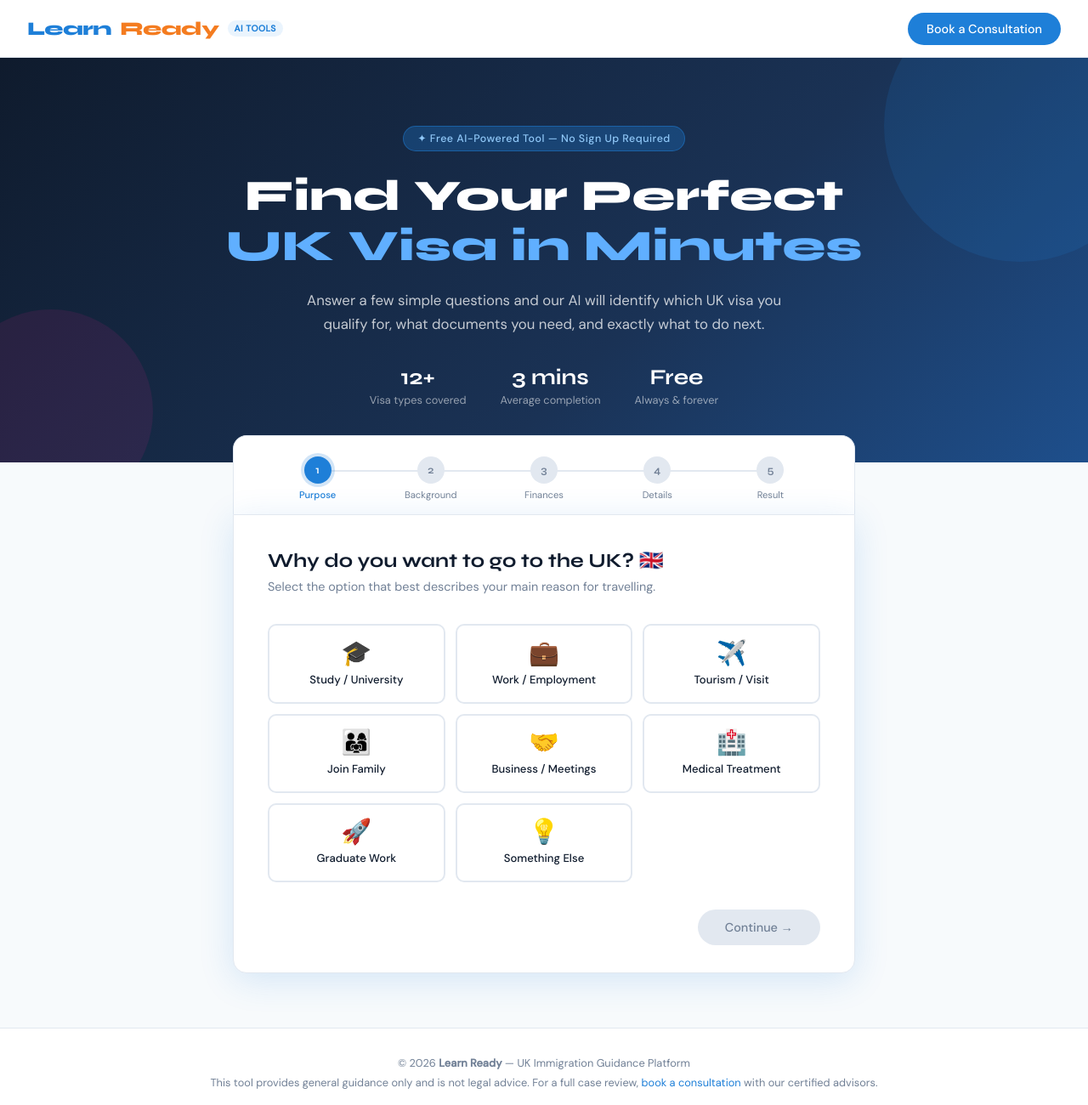
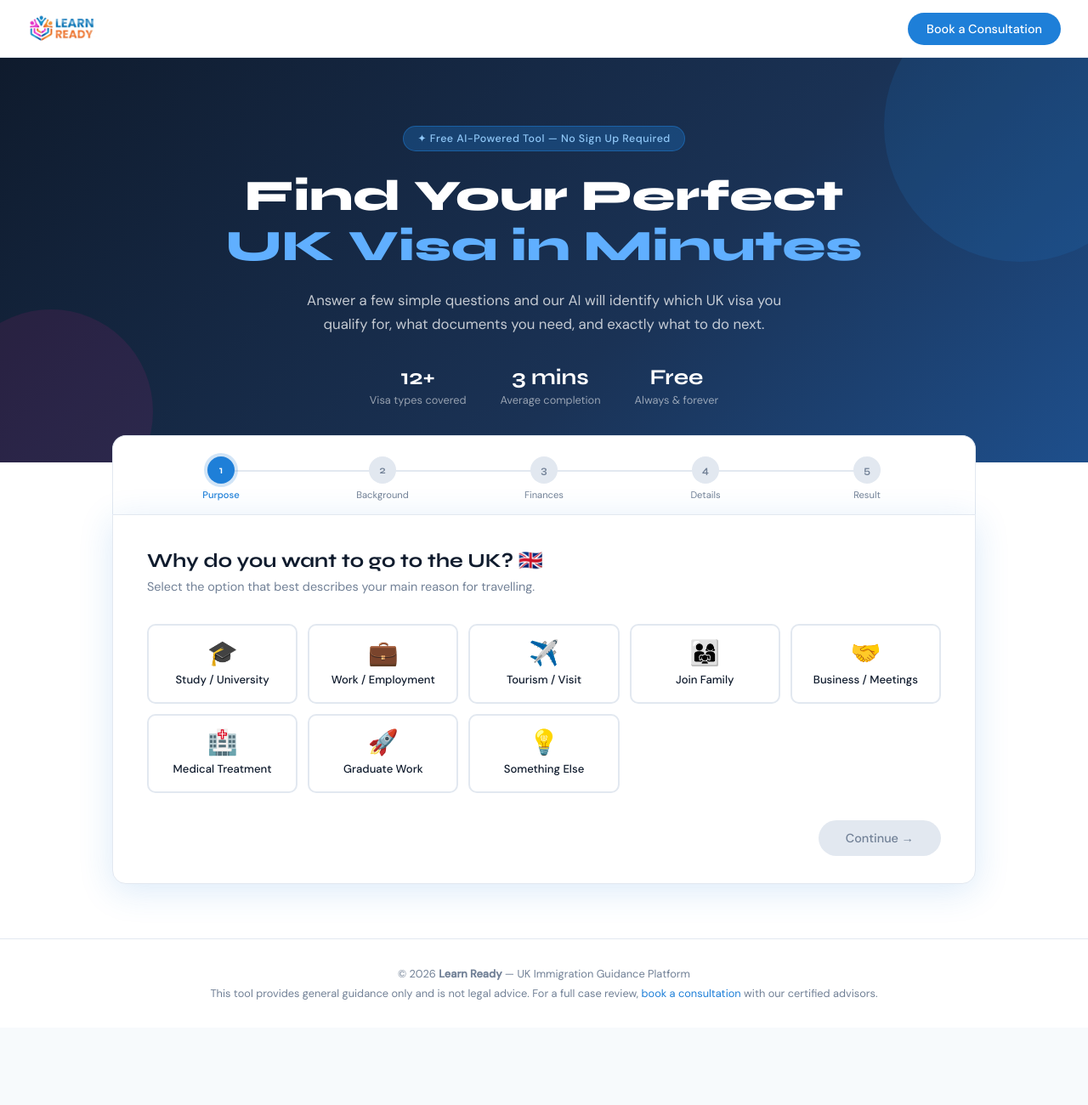
Before and after one commit to Mutalib3377/uk-visa-checker, a website: page index (2).html in a window 1280 px wide. Shown: the whole page at 85% size. After the commit the page ends 1209 px from the top, so only its background shows below. Drawn offline with Linux system fonts and the light colour scheme.

Commit message:
Replace header text logo with Learn Ready image logo

```diff
--- a/index (2).html
+++ b/index (2).html
@@ -34,9 +34,8 @@
     display: flex; align-items: center; justify-content: space-between;
     height: 68px; position: sticky; top: 0; z-index: 100;
   }
-  .logo { font-family: 'Syne', sans-serif; font-weight: 800; font-size: 1.4rem; color: var(--blue); letter-spacing: -0.5px; display: flex; align-items: center; gap: 10px; }
-  .logo-dot { color: var(--orange); }
-  .logo-badge { background: var(--blue-light); color: var(--blue); font-size: 0.65rem; font-weight: 600; padding: 3px 8px; border-radius: 20px; letter-spacing: 0.5px; text-transform: uppercase; font-family: 'DM Sans', sans-serif; }
+  .logo { display: inline-flex; align-items: center; }
+  .logo img { display: block; height: 38px; width: auto; }
   .header-cta { background: var(--blue); color: white; border: none; padding: 10px 22px; border-radius: 30px; font-family: 'DM Sans', sans-serif; font-weight: 500; font-size: 0.9rem; cursor: pointer; }
   .header-cta:hover { background: var(--blue-dark); }
 
@@ -52,7 +51,9 @@
   .hero-stat strong { display:block; font-family:'Syne',sans-serif; font-size:1.6rem; font-weight:700; color:white; }
   .hero-stat span { font-size:0.8rem; color:rgba(255,255,255,0.55); }
 
-  .checker-wrap { max-width: 780px; margin: -2rem auto 4rem; padding: 0 1.5rem; position: relative; z-index: 10; }
+  .checker-section { background: var(--white); padding: 0 0 4rem; }
+  .checker-wrap { width: 100%; margin: -2rem 0 0; position: relative; z-index: 10; }
+  .checker-inner { max-width: 980px; margin: 0 auto; padding: 0 1rem; }
 
   .progress-bar-wrap { background:var(--white); border-radius:var(--radius) var(--radius) 0 0; padding:1.5rem 2rem 1rem; border:1px solid var(--border); border-bottom:none; }
   .progress-steps { display:flex; align-items:center; }
@@ -165,17 +166,28 @@
     .checker-card { padding:1.5rem 1.2rem; }
     .hero { padding:3.5rem 1.2rem 3rem; }
     .hero-stats { gap:1.5rem; }
+    .checker-section { padding-bottom: 3rem; }
     .result-header { margin:-1.5rem -1.2rem 1.5rem; }
     .timeline-row { grid-template-columns:1fr; }
     .options-grid { grid-template-columns:repeat(2,1fr); }
     .step-label { display:none; }
+  }
+
+  @media(min-width:640px) {
+    .checker-inner { padding: 0 1.5rem; }
+  }
+
+  @media(min-width:1024px) {
+    .checker-inner { max-width: 1080px; padding: 0 2rem; }
   }
 </style>
 </head>
 <body>
 
 <header>
-  <div class="logo">Learn<span class="logo-dot">Ready</span><span class="logo-badge">AI Tools</span></div>
+  <a class="logo" href="https://learn-ready.com/" target="_blank" rel="noopener" aria-label="Learn Ready home">
+    <img src="assets/learn-ready-logo.webp" alt="Learn Ready"/>
+  </a>
   <button class="header-cta">Book a Consultation</button>
 </header>
 
@@ -190,7 +202,9 @@
   </div>
 </div>
 
+<div class="checker-section">
 <div class="checker-wrap">
+  <div class="checker-inner">
   <div class="progress-bar-wrap">
     <div class="progress-steps">
       <div class="progress-step active" id="ps1"><div class="step-dot">1</div><div class="step-label">Purpose</div></div>
@@ -364,6 +378,8 @@
     <div class="screen" id="screen6"><div id="resultContent"></div></div>
 
   </div>
+  </div>
+</div>
 </div>
 
 <footer>
```
Also changed, not shown: index.html (+21 -5 lines), assets/learn-ready-logo.webp (added).
